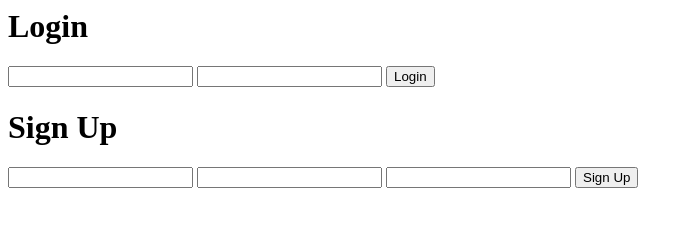
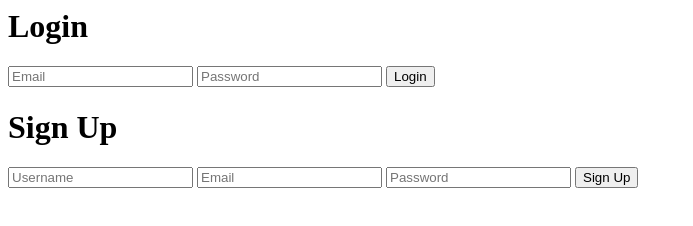
Before and after one commit to sheeshmohsin/moltin_ecommerce, a website: page frontend/index.html in a window 1280 px wide. Shown: the whole page, without its empty margins (0-693 px from the left). Drawn offline with Linux system fonts and the light colour scheme.

Commit message:
Added placeholder and products page linking in all other pages

```diff
--- a/frontend/index.html
+++ b/frontend/index.html
@@ -7,15 +7,15 @@
 <p id="message" style="color:red;"></p>
 <h1>Login</h1>
 <form name="loginForm" id="loginForm">
-	<input type="email" name="email" id="email">
-	<input type="password" name="Password" id="password" />
+	<input type="email" name="email" id="email" placeholder="Email">
+	<input type="password" name="Password" id="password" placeholder="Password" />
 	<button id="loginButton">Login</button>
 </form>
 <h1>Sign Up</h1>
 <form name="signupForm" id="signupForm">
-	<input type="text" name="username" id="signupusername">
-	<input type="email" name="email" id="signupemail">
-	<input type="password" name="Password" id="signuppassword" />
+	<input type="text" name="username" id="signupusername" placeholder="Username">
+	<input type="email" name="email" id="signupemail" placeholder="Email">
+	<input type="password" name="Password" id="signuppassword" placeholder="Password" />
 	<button id="signUpButton">Sign Up</button>
 </form>
 <script type="text/javascript">
```
Also changed, not shown: frontend/cart.html (+1 -0 lines), frontend/checkout.html (+1 -0 lines).
